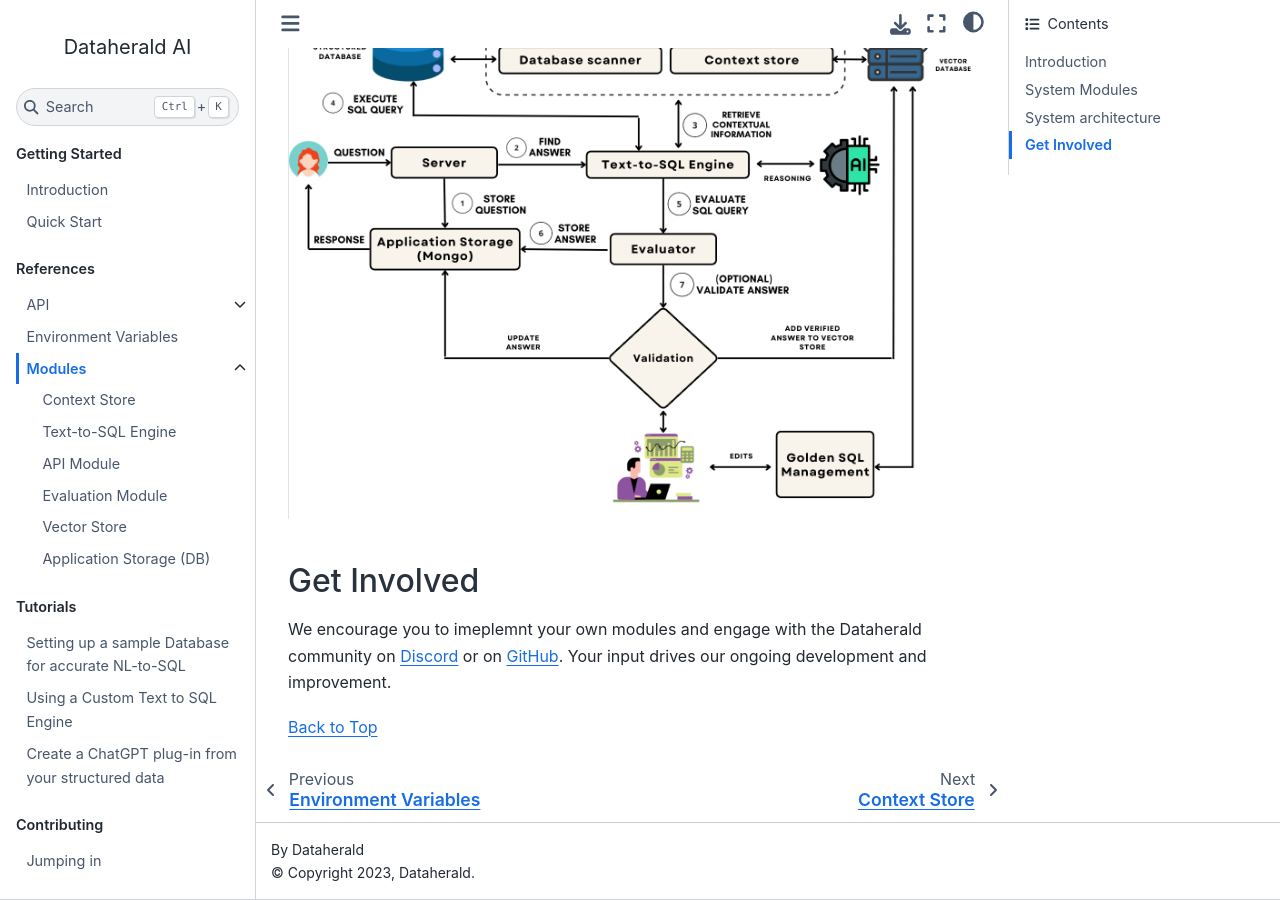
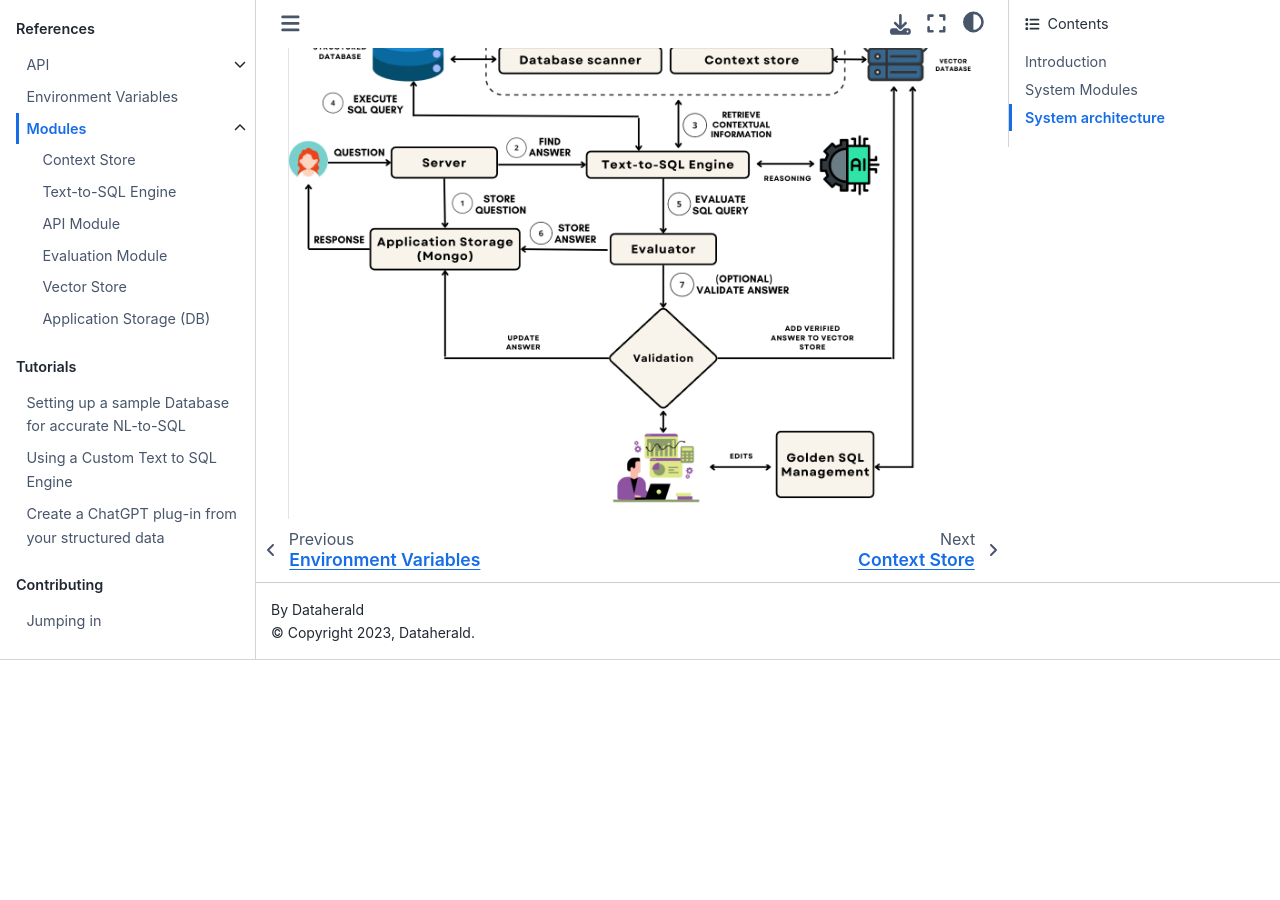
Before and after one commit to Dataherald/dataherald, a Sphinx documentation site: the page built from docs/modules.rst, in a window 1280 px wide and 900 px high, scrolled down 897 px. Built offline with Sphinx 7.4.7 and the Sphinx Book theme 1.1.4, drawn with Linux system fonts in a browser that asks for light colours; after the commit the page ends 1557 px from its top, so only the background shows below that.

Commit message:
remove reference to contributing from modules

```diff
--- a/docs/modules.rst
+++ b/docs/modules.rst
@@ -45,12 +45,3 @@ The following diagram illustrates the overall system architecture.
 .. image:: architecture.png
    :align: center
    :alt: Dataherald Architecture
-
-
-
-Get Involved
-------------
-
-We encourage you to imeplemnt your own modules and engage with the Dataherald community on `Discord <https://discord.gg/A59Uxyy2k9>`_ or on `GitHub <https://github.com/Dataherald/dataherald>`_. Your input drives our ongoing development and improvement.
-
-:ref:`Back to Top <modules>`
```
